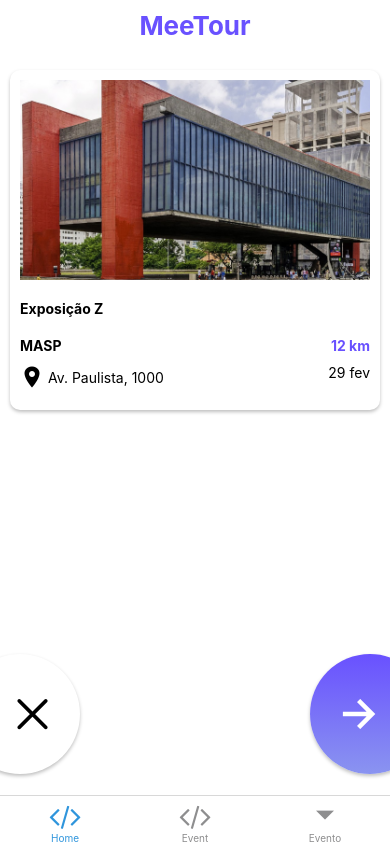
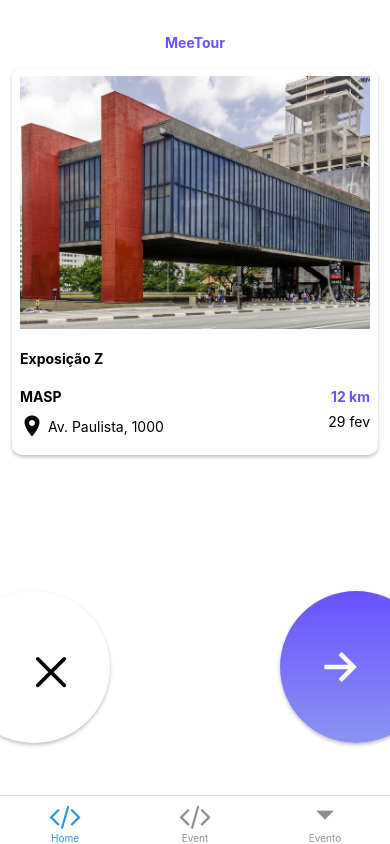
Before and after one commit to sirvaizard/meeTour-mobile, a React Native app: screen /Home in a window 390 px wide. Built offline with nearby package versions, Linux system fonts and the light colour scheme; what react-native-responsive-fontsize would draw is missing.

Commit message:
refactoring home & event

```diff
--- a/components/EventCard.tsx
+++ b/components/EventCard.tsx
@@ -3,6 +3,7 @@ import { Text, View } from '../components/Themed';
 import * as React from 'react';
 import { Ionicons } from '@expo/vector-icons';
 import { RFPercentage } from "react-native-responsive-fontsize";
+import {widthPercentageToDP as wp, heightPercentageToDP as hp} from 'react-native-responsive-screen';
 
 export interface Props {
     event: Event,
@@ -20,14 +21,10 @@ interface Event {
 }
 
 const styles = StyleSheet.create({
-    infoContainer: {
-        marginBottom: 20
-    },
     eventInfo: {
-        marginHorizontal: 10,
-        marginVertical: 5,
-        paddingHorizontal: 10,
-        padding: 10,
+        marginHorizontal: wp('3%'),
+        paddingHorizontal: wp('2%'),
+        padding: wp('2%'),
         shadowColor: "#000",
         shadowOffset: {
             width: 0,
@@ -39,31 +36,28 @@ const styles = StyleSheet.create({
         borderRadius: 10
     },
     locationContainer: {
-        // flex: 1,
         flexDirection: 'row',
         justifyContent: 'space-between',
-        marginBottom: 10
+        marginBottom: hp('1%')
     },
     addressContainer: {
         flexDirection: 'row',
         alignItems: 'center'
     },
     locationName: {
-        // fontSize: 18,
         fontSize: RFPercentage(2.5),
         fontWeight: 'bold'
     },
     eventTitleContainer: {
-        marginVertical: 20
+        marginVertical: hp('2.5%')
     },
     eventTitle: {
-        // fontSize: 28,
-        fontSize: RFPercentage(4),
+        fontSize: RFPercentage(3.5),
         fontWeight: 'bold',
     },
     image: {
         width: '100%',
-        height: 200
+        height: hp('30%')
     },
     distanceText: {
         color: '#6951FF',
@@ -75,7 +69,7 @@ export default function EventCard(props: Props) {
 
     return (
         <>
-            <View style={styles.infoContainer}>
+            <View >
                 <View style={styles.eventInfo}>
                     <View>
                         <Image source={props.event.image} style={styles.image} />
--- /dev/null
+++ b/components/Header.tsx
@@ -0,0 +1,32 @@
+import { StyleSheet} from 'react-native';
+import { Text, View } from '../components/Themed';
+import * as React from 'react';
+import { RFPercentage } from "react-native-responsive-fontsize";
+import {widthPercentageToDP as wp, heightPercentageToDP as hp} from 'react-native-responsive-screen';
+
+
+const styles = StyleSheet.create({
+    header: {
+        marginTop: hp('4%'),
+        marginBottom: hp('2%'),
+        flexDirection: 'row',
+        justifyContent: 'center',
+        alignItems: 'center',
+    },
+    logoTitle: {
+        fontSize: RFPercentage(3.5),
+        color: '#6951FF',
+        fontWeight: 'bold',
+    },
+});
+
+export default function EventCard() {
+
+    return (
+        <>
+           <View style={styles.header}>
+                <Text style={styles.logoTitle}>MeeTour</Text>
+            </View>
+        </>
+    )
+}
--- a/screens/Event.tsx
+++ b/screens/Event.tsx
@@ -3,9 +3,11 @@ import { StyleSheet, Image, TouchableOpacity, ImageProps, ScrollView } from 'rea
 import { Ionicons, Entypo } from '@expo/vector-icons';
 import { LinearGradient } from 'expo-linear-gradient';
 import { Text, View } from '../components/Themed';
+import { RFPercentage } from "react-native-responsive-fontsize";
+import {widthPercentageToDP as wp, heightPercentageToDP as hp} from 'react-native-responsive-screen';
 
 import EventCard from '../components/EventCard';
-
+import Header from '../components/Header';
 import pinguins from '../assets/images/pinguins.jpg';
 
 let placeImages: ImageProps[] = [pinguins, pinguins, pinguins];
@@ -31,9 +33,8 @@ export default function Event({ route, navigation }) {
 
     return (
         <ScrollView style={styles.container}>
-            <View style={styles.header}>
-                <Text style={styles.logoTitle}>MeeTour</Text>
-            </View>
+
+            <Header />
 
             <EventCard event={route.params.event} />
 
@@ -74,8 +75,8 @@ export default function Event({ route, navigation }) {
                     <LinearGradient
                         colors={['#6951FF', '#8A94F0']}
                         style={{
-                            width: 80,
-                            height: 80,
+                            width: wp('25%'),
+                            height: wp('25%'),
                             borderRadius: 100,
                             justifyContent: 'center',
                             alignItems: 'center',
@@ -94,29 +95,17 @@ export default function Event({ route, navigation }) {
 const styles = StyleSheet.create({
     container: {
         overflow: 'hidden',
-        flex: 1,
         backgroundColor: '#fff'
-    },
-    header: {
-        height: 50,
-        flexDirection: 'row',
-        justifyContent: 'center',
-        alignItems: 'center',
-        marginBottom: 15
-    },
-    logoTitle: {
-        fontSize: 26,
-        color: '#6951FF',
-        fontWeight: 'bold',
     },
     confirmedPeopleBtn: {
         display: 'flex',
         margin: 'auto',
-        marginHorizontal: 10,
+        marginHorizontal: wp('3%'),
         borderRadius: 15,
-        marginBottom: 20,
-        paddingVertical: 10,
-        paddingHorizontal: 15,
+        marginTop: hp('2%'),
+        marginBottom: hp('2%'),
+        paddingVertical: hp('2.5%'),
+        paddingHorizontal: wp('5%'),
 
         shadowColor: "#000",
         shadowOffset: {
@@ -131,7 +120,7 @@ const styles = StyleSheet.create({
     confirmedPeopleBtnNumber: {
         display: 'flex',
         alignItems: 'center',
-        fontSize: 23,
+        fontSize: RFPercentage(4),
         fontWeight: 'bold',
 
     },
@@ -140,18 +129,18 @@ const styles = StyleSheet.create({
         flexDirection: 'row',
         justifyContent: 'space-between',
         alignItems: 'center',
-        fontSize: 18
+        fontSize: RFPercentage(2)
     },
     descriptionContainer: {
         display: 'flex',
-        marginHorizontal: 25,
-        marginVertical: 15,
-        fontSize: 16
+        marginHorizontal: wp('6%'),
+        marginVertical: hp('2%'),
+        fontSize: RFPercentage(2)
 
     },
     descriptionTitle: {
         color: '#6951FF',
-        fontSize: 17,
+        fontSize: RFPercentage(3),
         marginBottom: 3
     },
     placeImagesSection: {
@@ -170,10 +159,10 @@ const styles = StyleSheet.create({
 
     },
     placeImagesSectionTitle: {
-        fontSize: 17,
+        fontSize: RFPercentage(3),
         color: '#6951FF',
         alignSelf: 'flex-start',
-        marginBottom: 3
+        marginBottom: 4
     },
     placeImagesSectionBottom: {
         display: 'flex',
@@ -189,29 +178,29 @@ const styles = StyleSheet.create({
         flexDirection: 'row',
         alignItems: 'center',
         justifyContent: 'center',
-        marginHorizontal: 10,
+        marginHorizontal: wp('3%'),
     },
     placeImage: {
-        width: 120,
-        height: 120,
-        margin: 2
+        width: wp('28%'),
+        height: wp('28%'),
+        margin: wp('.8%')
     },
     buttonsContainer: {
         display: 'flex',
         flexDirection: 'row',
         alignItems: 'center',
         justifyContent: 'space-between',
-        width: 250,
-        marginHorizontal: 'auto',
-        marginTop: 15,
-        marginBottom: 50
+        width: wp('70%'),
+        marginLeft: wp('15%'),
+        marginTop: hp('4%'),
+        marginBottom: hp('8%')
     },
     btnCircle: {
         display: 'flex',
         alignItems: 'center',
         justifyContent: 'center',
-        width: 80,
-        height: 80,
+        width: wp('25%'),
+        height: wp('25%'),
         borderRadius: 100,
         shadowColor: "#000",
         shadowOffset: {
--- a/screens/Home.tsx
+++ b/screens/Home.tsx
@@ -6,6 +6,7 @@ import { Text, View } from '../components/Themed';
 import EventCard from '../components/EventCard';
 import { RFPercentage } from "react-native-responsive-fontsize";
 import {widthPercentageToDP as wp, heightPercentageToDP as hp} from 'react-native-responsive-screen';
+import Header from '../components/Header';
 
 
 import masp from '../assets/images/mask.png'
@@ -20,8 +21,7 @@ interface Event {
     distance: string,
     image: ImageProps,
     description: string,
-    confirmed: number // tem q trocar isso depois
-
+    confirmed: number // tem q trocar isso depois pra um obj/array com todos os confirmados
 }
 
 const events: Event[] = [
@@ -74,9 +74,8 @@ export default function Home(props: any) {
 
     return (
         <View style={styles.container}>
-            <View style={styles.header}>
-                <Text style={styles.logoTitle}>MeeTour</Text>
-            </View>
+
+            <Header />
 
             <EventCard event={currentEvent} />
 
@@ -91,13 +90,13 @@ export default function Home(props: any) {
                             flex: 1,
                             position: 'absolute',
                             left: 0,
-                            width: 120,
-                            height: 120,
+                            width: hp('18%'),
+                            height: hp('18%'),
                             borderRadius: 100,
                             justifyContent: 'center',
                             alignItems: 'center',
-                            marginRight: -40,
-                            paddingRight: 25,
+                            marginRight: -hp('5%'),
+                            paddingRight: hp('4%'),
                         }}
                     >
                         <Ionicons name="arrow-forward" size={48} color="white" />
@@ -114,21 +113,9 @@ const styles = StyleSheet.create({
         backgroundColor: '#fff',
         position: 'relative'
     },
-    header: {
-        height: 50,
-        flexDirection: 'row',
-        justifyContent: 'center',
-        alignItems: 'center',
-        marginBottom: 15
-    },
-    logoTitle: {
-        fontSize: 26,
-        color: '#6951FF',
-        fontWeight: 'bold',
-    },
     buttonsContainer: {
         position: 'absolute',
-        bottom: 70,
+        bottom: hp('12%'),
         width: '100%',
         flexDirection: 'row',
         justifyContent: 'space-between'
@@ -142,18 +129,19 @@ const styles = StyleSheet.create({
         shadowOpacity: 0.25,
         shadowRadius: 3.84,
         elevation: 5,
-        width: 120,
-        height: 120,
+        width: hp('18%'),
+        height: hp('18%'),
         borderRadius: 100,
         justifyContent: 'center',
         alignItems: 'center'
     },
     rejectButton: {
-        marginLeft: -40,
-        paddingLeft: 25
+        marginLeft: -hp('5%'),
+        paddingLeft: hp('4%'),
+        paddingTop: hp('1.1%')
     },
     acceptButton: {
-        marginRight: -40,
-        paddingRight: 25,
+        marginRight: -hp('5%'),
+        paddingRight: hp('4%'),
     }
 });
```
